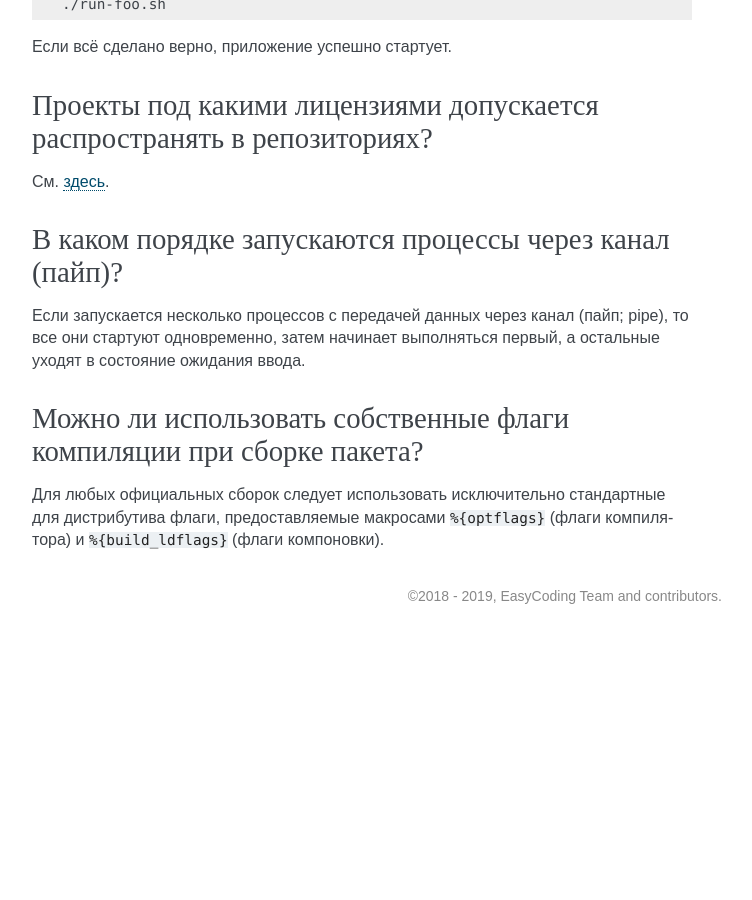
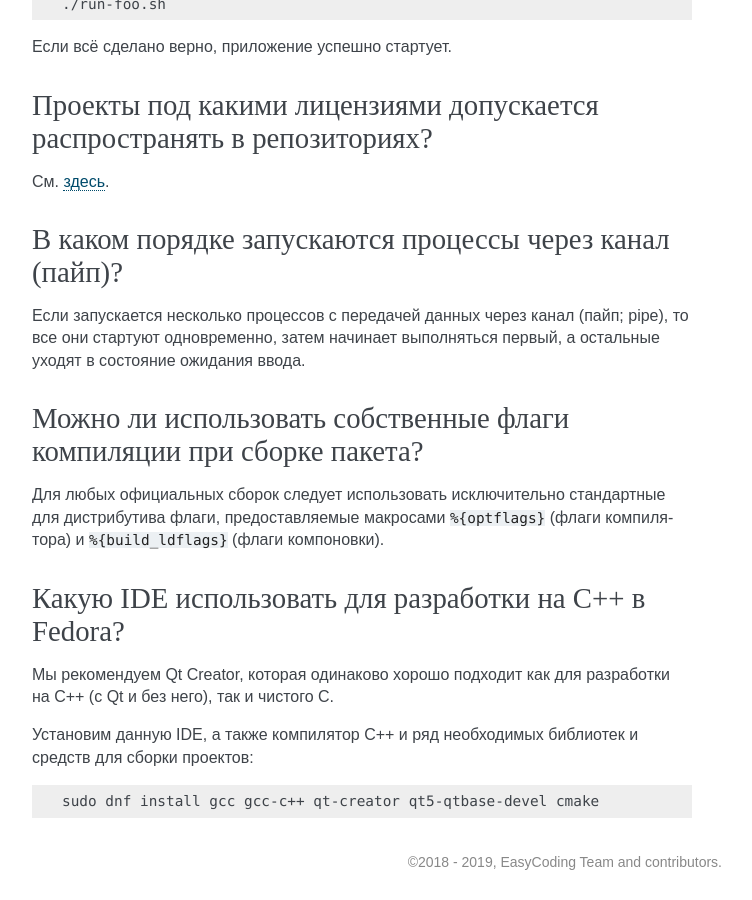
Before and after one commit to RussianFedora/FAQ, a Sphinx documentation site: the page built from source/development.rst, in a window 1280 px wide and 900 px high, scrolled down 9902 px. Shown: the whole window, without its empty margins (388-1140 px from the left). Built offline with Sphinx 7.4.7, drawn with Linux system fonts in a browser that asks for light colours; before the commit the page ends 10536 px from its top, so only the background shows below that; some of the changed text lies outside the part shown.

Commit message:
Added question about Qt Creator IDE installation.

```diff
--- a/source/development.rst
+++ b/source/development.rst
@@ -559,3 +559,17 @@
 ========================================================================
 
 Для любых официальных сборок следует использовать исключительно стандартные для дистрибутива флаги, предоставляемые макросами ``%{optflags}`` (флаги компилятора) и ``%{build_ldflags}`` (флаги компоновки).
+
+.. index:: gcc, c++, ide, qt creator, qt
+.. _cxx-ide:
+
+Какую IDE использовать для разработки на C++ в Fedora?
+=========================================================
+
+Мы рекомендуем Qt Creator, которая одинаково хорошо подходит как для разработки на C++ (с Qt и без него), так и чистого C.
+
+Установим данную IDE, а также компилятор C++ и ряд необходимых библиотек и средств для сборки проектов:
+
+.. code-block:: bash
+
+    sudo dnf install gcc gcc-c++ qt-creator qt5-qtbase-devel cmake
```
